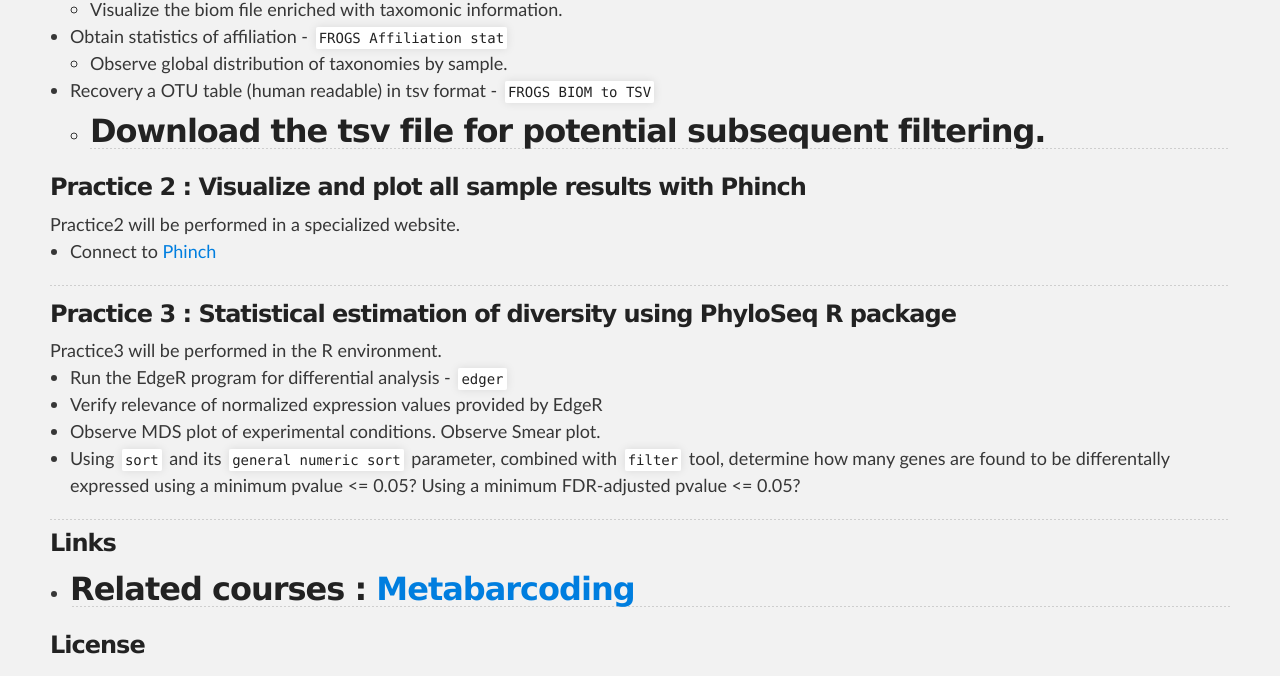
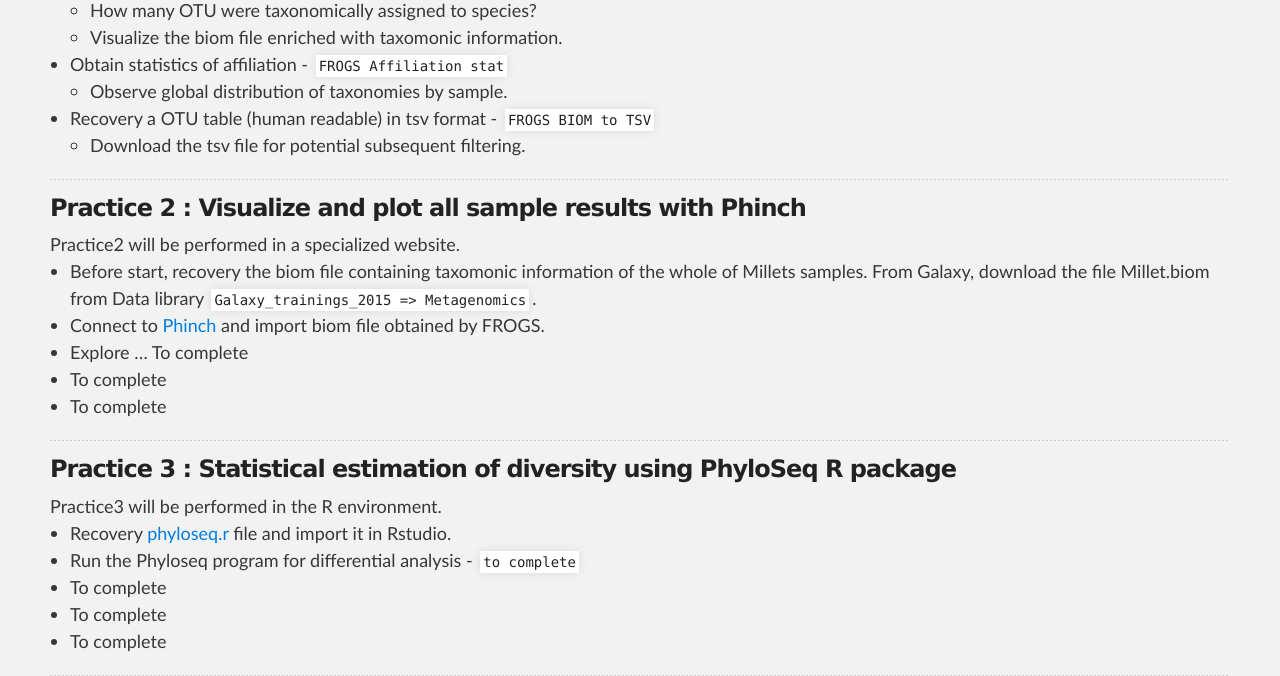
Before and after one commit to SouthGreenPlatform/trainings, a Jekyll site: the page built from _pages/linux/metabarcoding_practices.md, in a window 1280 px wide and 900 px high, scrolled down 1867 px, cut to the strip 0-676 px from the top of the window. Built offline with Jekyll 4.4.1, drawn with Linux system fonts in a browser that asks for light colours; nearby versions of some CDN libraries; some of the changed text lies outside the part shown.

Commit message:
feeding practical metagenomics

```diff
--- a/_pages/linux/metabarcoding_practices.md
+++ b/_pages/linux/metabarcoding_practices.md
@@ -25,62 +25,79 @@ description: Metabarcoding Practice page
 * [License](#license)
 
 
------------------------
+
 
 <a name="practice-1"></a>
-### Practice 1 : Obtaining an OTU table with FROGS in Galaxy
+
 <table class="table-contact">
-<tr height="10px">
-<td width="50%"><img width="40%" src="{{ site.url }}/images/trainings-galaxy.png" alt="" />
+<tr>
+<td width="50%"><img width="45%" src="{{ site.url }}/images/trainings-galaxy.png" alt="" />
 </td>
-<td width="50%"><img width="20%" src="{{ site.url }}/images/FROGS_logo.png" alt="" />
+<td width="50%"><img width="30%" src="{{ site.url }}/images/FROGS_logo.png" alt="" />
 </td>
 </tr>
 </table>
+### Practice 1 : Obtaining an OTU table with FROGS in Galaxy
+
 In this training we will performed metabarcoding analysis with the FROGS pipeline in the Galaxy environment.
 * Connect to [Galaxy South Green](http://galaxy.southgreen.fr/galaxy/)
 * Create a new history and import eight Metabarcoding samples datasets (paired-end fastq files) from Data library
 `Galaxy_trainings_2015 => Metagenomics`
+  - Fastq file used here are a subset of reads obtained in a metagenomic study of Millets.
+
 * Merge paired reads and dereplicate using the Preprocessing tool - `FROGS Pre-process`
   - Read size is 300 pb, expected, minimum and maximun amplicon size are 480,420,520 pb respectively, use custom sequencing protocol.
   - How many sequences have been overlapped?
   - How many remain after dereplication?
   - What is the amplicon size obtained in the majority of merged sequences?
+
 * Build Clustering using swarm - `FROGS Clustering swarm`
   - Use an agregation distance of 3 with perform denoising clustering.
   - The biom file shows the abundance of each cluster.
   - The fasta file contains the cluster (OTU) representative sequences.
   - The tsv file shows what sequences are contained in each cluster.
+
 * Obtain statistics about abondance of sequences in clusters - `FROGS Clusters stat`
   - How many clusters were obtained by swarm?
   - How many sequences are contained in the biggest cluster?
   - How many clusters contain only one sequence?
   - Observe the cumulative sequences proportion by cluster size
   - Observe cluster sharing between samples through hierarchical clustering tree
+
 * Remove chimera - `FROGS Remove chimera`
   - What proportion of clusters were kept in this step?
+
 * Filters OTUs on several criteria. - `FROGS Filters`
   - Elimine OTUs with low number of sequences (abondance < 10) and keep OTUs present in at least two samples.
   - How many OTUs were removed in this step?
   - How many OTUs were removed because of low abondance?
+
 * Rerun statistics of clusters after filtering - `FROGS Clusters stat`
   - Look the effect of the cumulative proportion by cluster size.
+
 * Perform taxonomic affiliation of each OTU by BLAST - `FROGS Affiliation OTU`
   - Use the SILVA 16S database for BLAST.
   - How many OTU were taxonomically assigned to species?
   - Visualize the biom file enriched with taxomonic information.
+
 * Obtain statistics of affiliation - `FROGS Affiliation stat`
   - Observe global distribution of taxonomies by sample.
+
 * Recovery a OTU table (human readable) in tsv format - `FROGS BIOM to TSV`
   - Download the tsv file for potential subsequent filtering.
+
 -----------------------
 
 
 <a name="practice-2"></a>
 ### Practice 2 : Visualize and plot all sample results with Phinch
 <td>Practice2 will be performed in a specialized website.</td>
-* Connect to [Phinch](http://phinch.org/)
-
+* Before start, recovery the biom file containing taxomonic information of the whole of Millets samples.
+From Galaxy, download  the file Millet.biom from Data library `Galaxy_trainings_2015 => Metagenomics`.
+* Connect to [Phinch](http://phinch.org/) and import biom file obtained by FROGS.
+* Explore ... To complete
+* To complete
+* To complete
 
 -----------------------
 
@@ -88,18 +105,18 @@ In this training we will performed metabarcoding analysis with the FROGS pipelin
 <a name="practice-3"></a>
 ### Practice 3 : Statistical estimation of diversity using PhyloSeq R package
 <td>Practice3 will be performed in the R environment.</td>
-* Run the EdgeR program for differential analysis - `edger`
-* Verify relevance of normalized expression values provided by EdgeR
-* Observe MDS plot of experimental conditions. Observe Smear plot.
-* Using `sort` and  its `general numeric sort` parameter, combined with `filter` tool, determine how many genes are found to be differentally expressed using a minimum pvalue <= 0.05? Using a minimum FDR-adjusted pvalue <= 0.05?
-
+* Recovery [phyloseq.r](https://southgreenplatform.github.io/trainings/files/phyloseq.r) file and import it in Rstudio.
+* Run the Phyloseq program for differential analysis - `to complete`
+* To complete
+* To complete
+* To complete
 
 -----------------------
 
 ### Links
 <a name="links"></a>
+* Related courses : [Metabarcoding](http://sepsis-omics.github.io/tutorials/modules/frogs/)
 
-* Related courses : [Metabarcoding](https://southgreenplatform.github.io/trainings/linuxJedi/)
 -----------------------
 
 ### License
```
Also changed, not shown: 1 other file.
